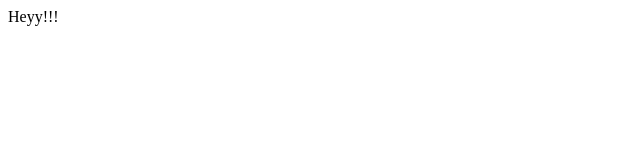
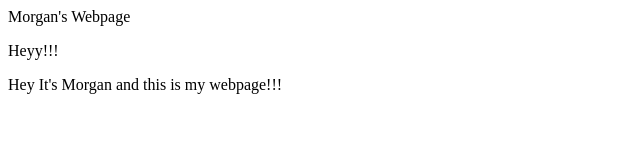
Before and after one commit to eelisse2005/eelisse2005.github.io, a plain HTML site: page index.html in a window 1280 px wide. Shown: the whole page, without its empty margins (0-640 px from the left). Drawn offline with Linux system fonts and the light colour scheme.

Commit message:
Update index.html

```diff
--- a/index.html
+++ b/index.html
@@ -1,5 +1,11 @@
+<div>
+Morgan's Webpage
+</div>
 <body>
 <p>
 Heyy!!!
 </p>
+<p2>
+Hey It's Morgan and this is my webpage!!!
+</p2>
 </body>
```
